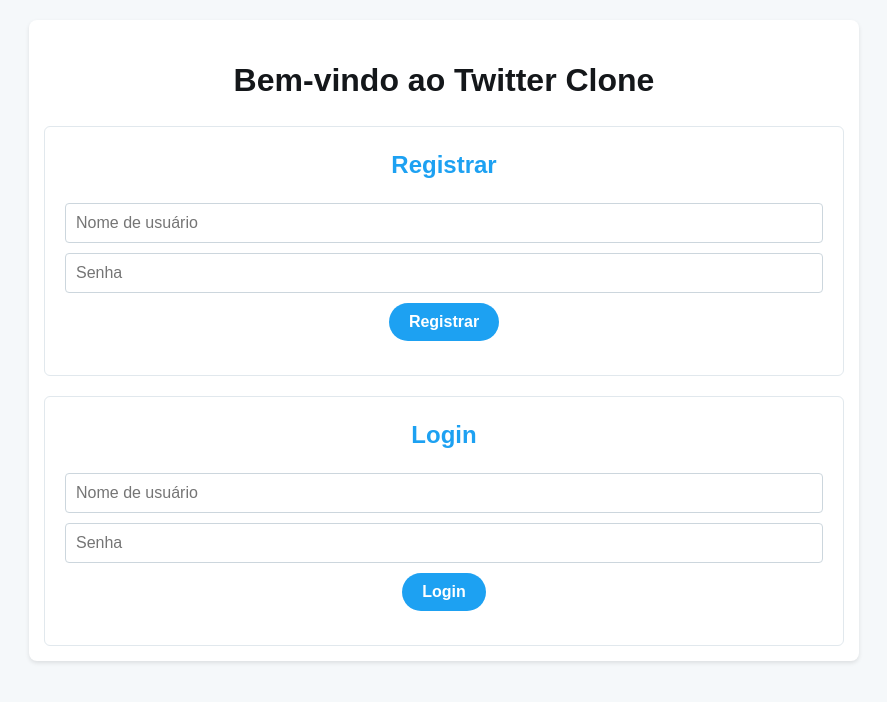
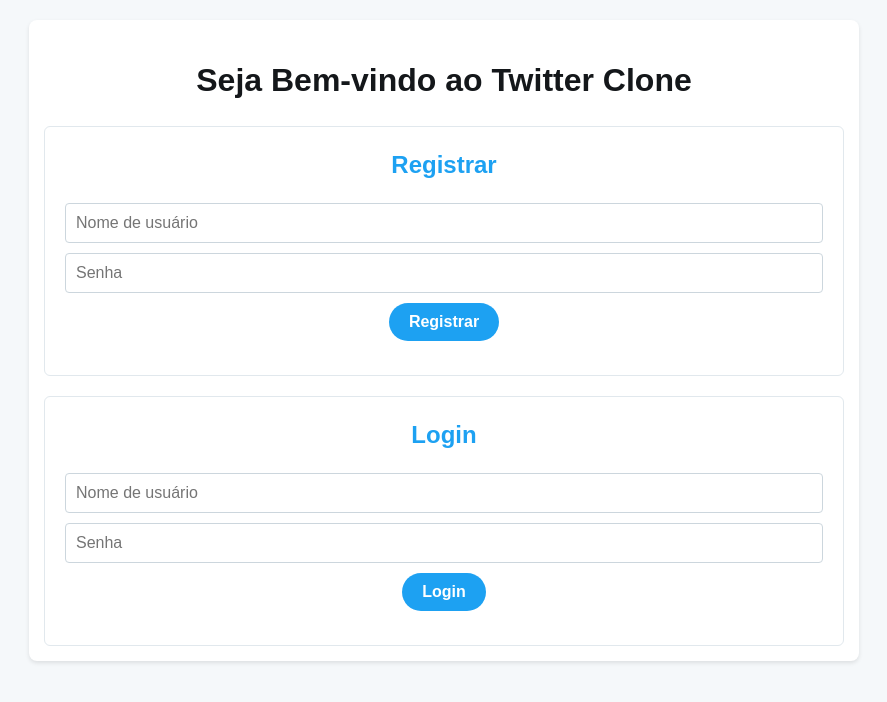
Before and after one commit to wnadson/twitter-clone, a plain HTML site: page frontend/login.html in a window 1280 px wide. Shown: the whole page, without its empty margins (196-1083 px from the left). Drawn offline with Linux system fonts and the light colour scheme.

Commit message:
Mudança no seja bem vindo

```diff
--- a/frontend/login.html
+++ b/frontend/login.html
@@ -8,7 +8,7 @@
 </head>
 <body>
     <div class="container auth-container">
-        <h1>Bem-vindo ao Twitter Clone</h1>
+        <h1>Seja Bem-vindo ao Twitter Clone</h1>
 
         <div class="form-container">
             <h2>Registrar</h2>
```
